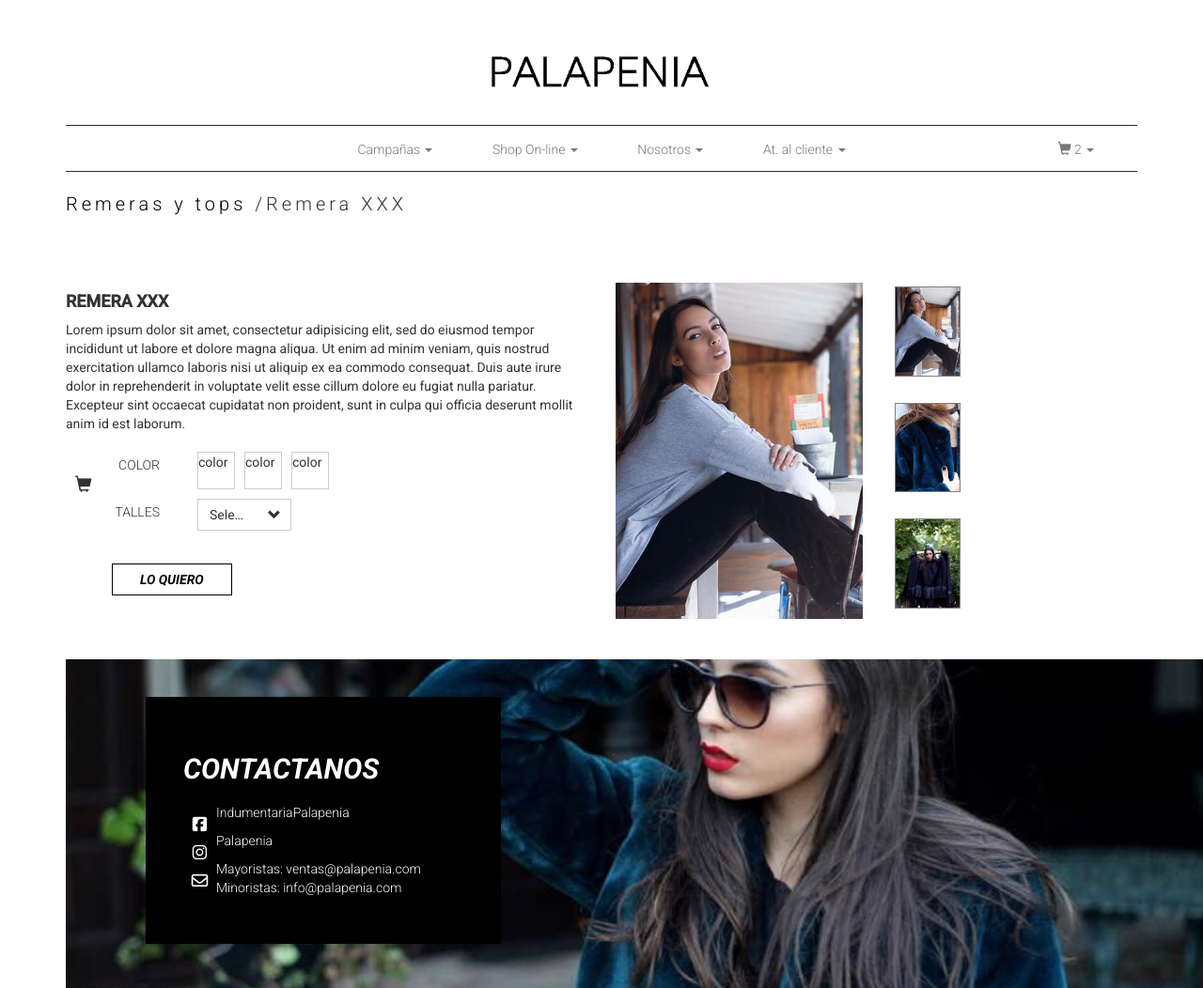
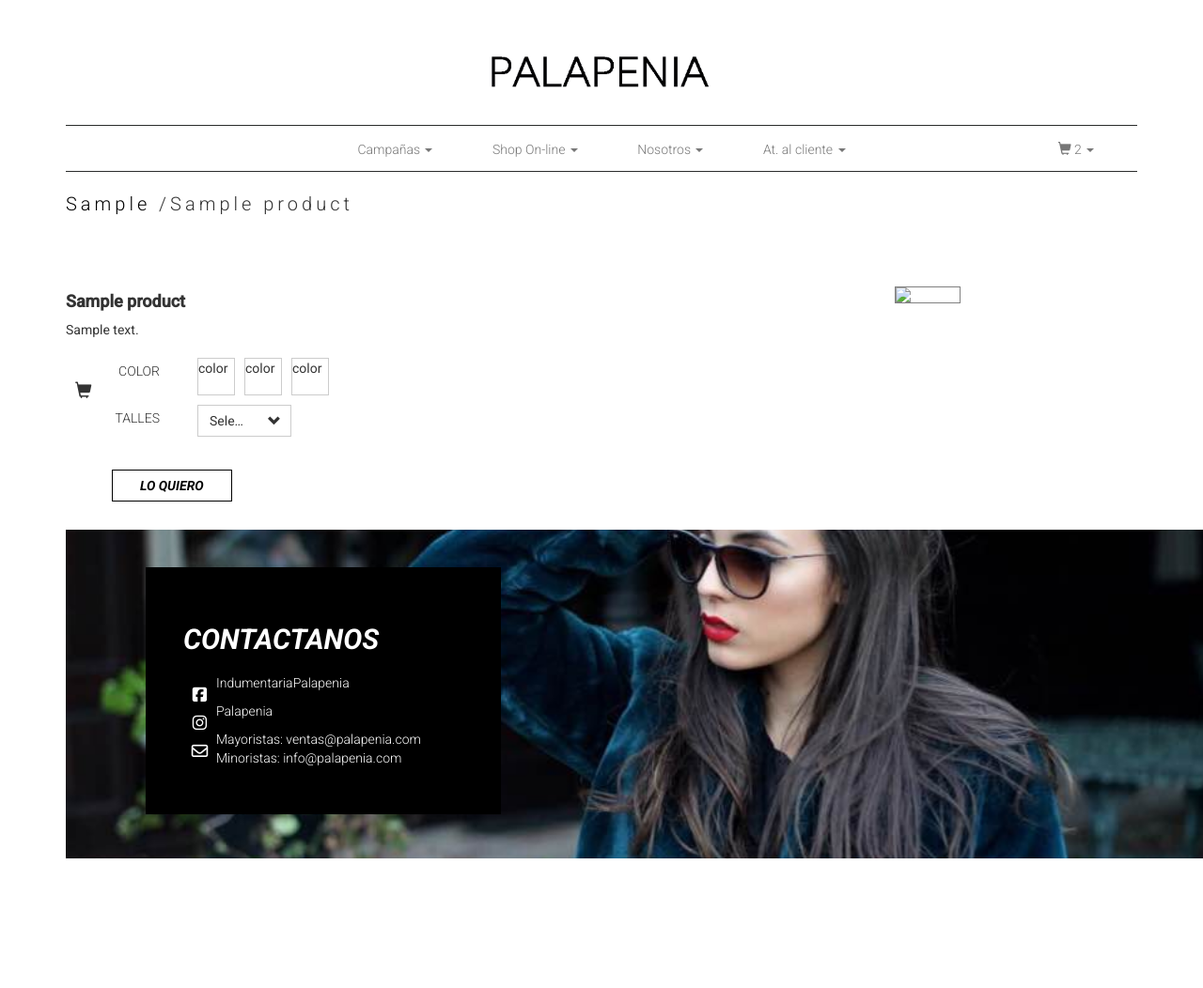
Before and after one commit to PiaZaniboni/Palapenia, a PHP site: page /palapenia/producto.php?idp=1 in a window 1280 px wide; the page is wider, and only the part inside the window is pictured. Shown: that part at 94% size. After the commit the page ends 914 px from the top of that part, so only its background shows below. Run offline with PHP 8.4, Linux system fonts and the light colour scheme; tables that the repository leaves empty or names only in its code hold one stand-in row (values such as "Sample post"); some libraries are stand-ins or nearby versions.

Commit message:
Ficha producto primera parte

```diff
--- a/css/custom.css
+++ b/css/custom.css
@@ -179,6 +179,7 @@
 
 ul.dropdown-menu > li > a{
  font-weight:300;
+ text-transform: capitalize;
 }
 
 .divider{
@@ -833,6 +834,7 @@
 
 .link-carrito{
   color: black;
+  text-transform: capitalize;
 }
 .link-carrito:hover{
   border-bottom: 1px solid #aaa;
--- a/producto.php
+++ b/producto.php
@@ -6,23 +6,26 @@
 <?php include 'nav.php';?>
 
   <div class="container">
+
+    <?php $idProducto = $_GET['idp'];
+          $producto = getProduct($idProducto);
+          $categoryName = getCategoryName($producto[0]['id_category']);
+          //var_dump ($producto);
+          //$categoryId = getCategoryId($cat);
+    ?>
+
     <div class="nombre-producto">
       <p class="animated slideInUp">
-        <a href="seccion-carrito.php" class="link-carrito">Remeras y tops</a>
-        /Remera XXX
+        <a href="seccion-carrito.php?cat=<?php echo $categoryName; ?>" class="link-carrito"><?php echo $categoryName;?></a>
+        /<?php echo $producto[0]['name'] ;?>
       </p>
     </div>
-    <div id="producto">
+    <div id="producto" data-product="<?php echo $idProducto; ?>">
       <div class="row">
         <div class="abajo">
           <div class="col-lg-6 animated fadeIn">
-            <h4>REMERA XXX </h4>
-            <p>Lorem ipsum dolor sit amet, consectetur adipisicing elit, sed do eiusmod
-            tempor incididunt ut labore et dolore magna aliqua. Ut enim ad minim veniam,
-            quis nostrud exercitation ullamco laboris nisi ut aliquip ex ea commodo
-            consequat. Duis aute irure dolor in reprehenderit in voluptate velit esse
-            cillum dolore eu fugiat nulla pariatur. Excepteur sint occaecat cupidatat non
-            proident, sunt in culpa qui officia deserunt mollit anim id est laborum.</p>
+            <h4><?php echo $producto[0]['name'] ;?></h4>
+            <p><?php echo $producto[0]['description'] ;?></p>
             <div class="row">
               <div class="col-1 col-sm-1">
                 <span class="fa-stack fa-lg">
@@ -66,6 +69,7 @@
                         </ul>
                       </a>
                     </div>
+
                   </div>
                   <a href="lista-compra.php">
                     <button type="button" class="btn btn-default button"> Lo quiero</button>
@@ -85,14 +89,29 @@
                             <div class="slide" id="myCarousel3">
                                 <!-- Carousel items -->
                                 <div class="carousel-inner ">
-                                    <div class="active item img-responsive animated fadeIn" data-slide-number="0">
+                                    <?php $productImages = getProductImages( $producto[0]['id_product'] );
+                                          $count = 0;
+                                          foreach( $productImages as $productImage ){
+                                              $imageData = $productImage['product_image'];
+                                              $fileinfo = $productImage['type_image'];
+                                              $src = 'data: '.$fileinfo.';base64,'.$imageData;
+                                              $src=str_replace(" ","",$src);?>
+
+                                              <div class="<?php if($count==0){ echo 'active';} ?> item img-responsive animated fadeIn" data-slide-number="<?php echo $count; ?>">
+                                                  <img src="<?php echo $src; ?>" alt="" />
+                                              </div>
+                                      <?php $count++;} ?>
+
+                                    <!--<div class="active item img-responsive animated fadeIn" data-slide-number="0">
                                         <img src="images/2.jpg"></div>
 
                                     <div class="item img-responsive animated fadeIn" data-slide-number="1">
                                         <img src="images/3.jpg"></div>
 
                                     <div class="item img-responsive animated fadeIn" data-slide-number="2">
-                                        <img src="images/4.jpg"></div>
+                                        <img src="images/4.jpg">
+                                    </div>-->
+
                                 </div>
 
                             </div>
@@ -104,13 +123,22 @@
               <div class="col-sm-6" >
                 <!-- Bottom switcher of slider -->
                 <ul class="hide-bullets">
-                    <li>
-                        <a class="thumbnail animated fadeIn" id="carousel-selector-0">
-                            <img src="images/2.jpg">
-                        </a>
-                    </li>
+                    <?php $count2 = 0;
+                          foreach( $productImages as $productImage2 ){
+                              $imageData2 = $productImage2['product_image'];
+                              $fileinfo2 = $productImage2['type_image'];
+                              $src2 = 'data: '.$fileinfo2.';base64,'.$imageData2;
+                              $src2 = str_replace(" ","",$src2);?>
 
-                    <li>
+                              <li>
+                                  <a class="thumbnail animated fadeIn" id="carousel-selector-<?php echo $count2;?>">
+                                      <img src="<?php echo $src2; ?>">
+                                  </a>
+                              </li>
+
+                      <?php $count2++;} ?>
+
+                    <!--<li>
                         <a class="thumbnail animated fadeIn" id="carousel-selector-1">
                           <img src="images/3.jpg">
                         </a>
@@ -120,7 +148,7 @@
                         <a class="thumbnail animated fadeIn" id="carousel-selector-2">
                           <img src="images/4.jpg">
                         </a>
-                    </li>
+                    </li>-->
                 </ul>
               </div>
 
--- a/requests/_main2.php
+++ b/requests/_main2.php
@@ -61,7 +61,7 @@
 }
 
 /**
- * Get all the categories saved in the database.
+ * Get a category by name saved in the database.
  *
  * @return array
  */
@@ -78,6 +78,23 @@
 	return $categoryId;
 }
 
+/**
+ * Get al category by ID saved in the database.
+ *
+ * @return array
+ */
+function getCategoryName($categoryId){
+	$categoryName = "";
+	$sql = "SELECT category FROM category WHERE id_category= '". $categoryId ."'";
+	$res = query($sql);
+
+	while($row = mysqli_fetch_assoc($res)){
+		$categoryName = $row['category'] ;
+	}
+
+	free($res);
+	return $categoryName;
+}
 
 /**
  * Get all the products saved in the database.
@@ -129,6 +146,32 @@
 	return $products;
 }
 
+/**
+ * Get product by id saved in the database.
+ *
+ * @return array
+ */
+function getProduct($idProduct){
+	$product = array();
+	$sql = "SELECT product.* FROM product WHERE id_product = '" . $idProduct . "' ";
+	$res = query($sql);
+
+	while($row = mysqli_fetch_assoc($res)){
+		$product[] = array(
+			"id_product" => $row['id_product'],
+			"id_category" => $row['id_category'],
+			"name" => $row['name'],
+			"description" => $row['description'],
+			"price" => $row['price'],
+			"price_sale" => $row['price_sale'],
+			"",
+			""
+		);
+	}
+	free($res);
+	return $product;
+}
+
 
 /**
  * Get the first image of a gallery linked to a product.
@@ -140,7 +183,7 @@
 	$productImages = array();
 	$sql = "SELECT * FROM product_image
 		WHERE id_product = '" . $idProduct . "'
-		ORDER BY id_product_image ASC LIMIT 0, 2";
+		ORDER BY id_product_image ASC LIMIT 0, 3";
 	$res = query($sql);
 	while($row = mysqli_fetch_assoc($res)){
 		$productImages[] = array(
```
